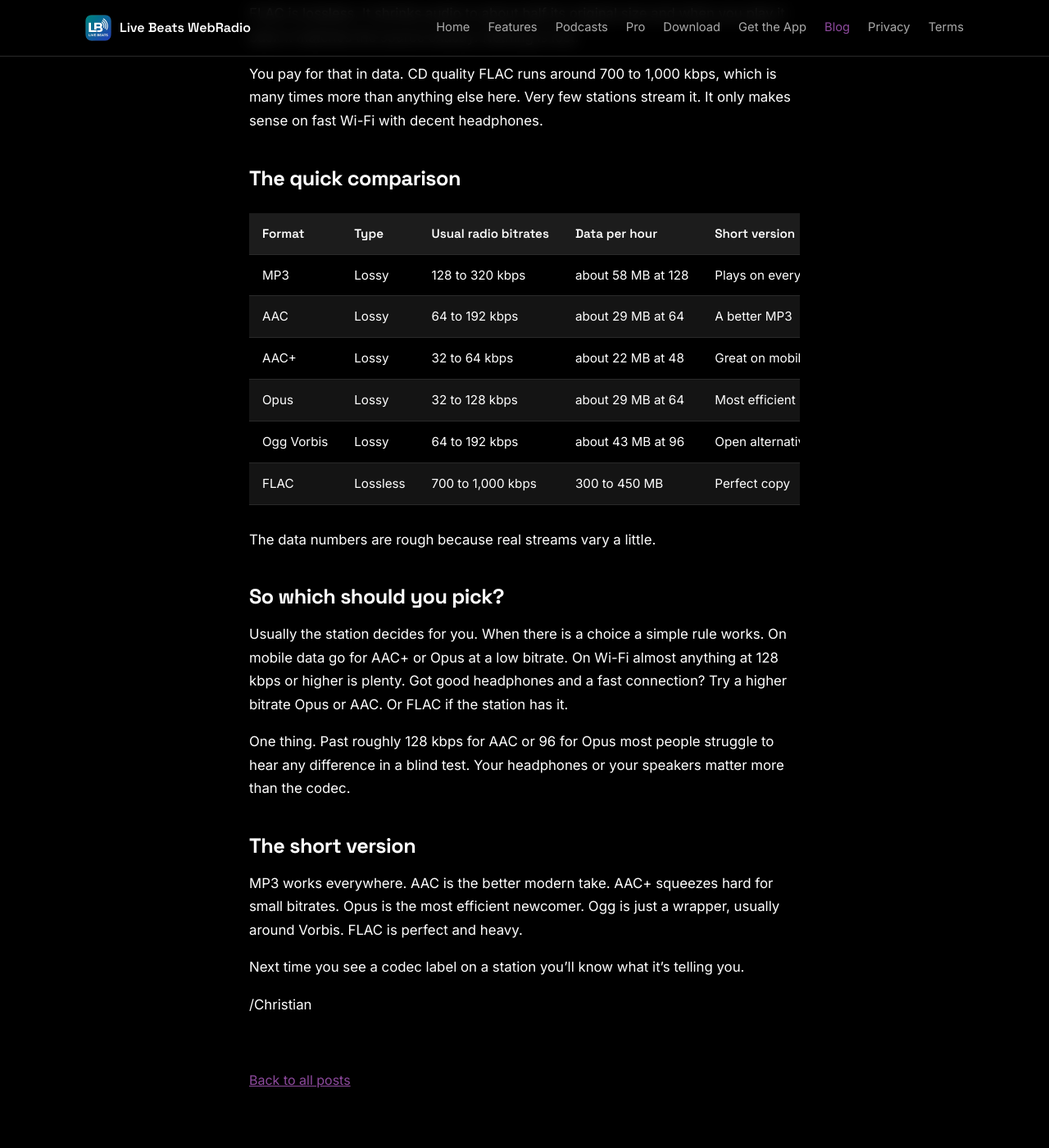
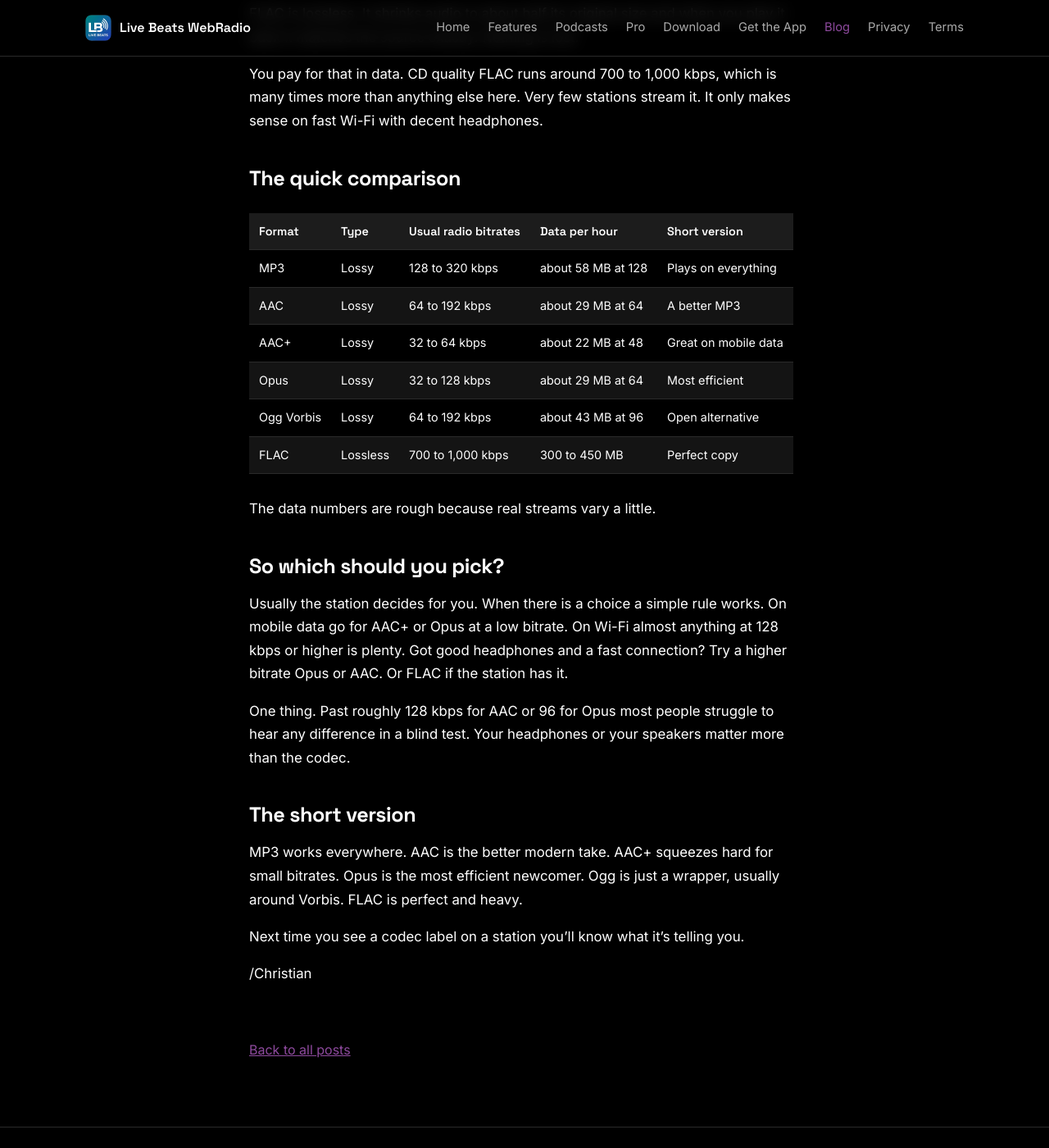
Before and after one commit to LBWebRadio/lbwebradio.github.io, a Jekyll site: the page built from _posts/2026-10-02-aac-aac-opus-mp3-what-are-they.md, in a window 1280 px wide and 1400 px high, scrolled down 2513 px. Shown: the whole window at 82% size. Built offline with Jekyll 4.4.1, drawn with Linux system fonts in a browser that asks for light colours.

Commit message:
Refine table and heading styles in post body
Adjusted table styles in post body for better readability.

```diff
--- a/assets/blog.css
+++ b/assets/blog.css
@@ -84,7 +84,7 @@ footer .wrap{max-width:1120px}
 
 /* ---------- POST TABLES + HEADINGS ---------- */
 .post-body h2{margin:40px 0 12px}
-.post-body table{display:block;width:100%;overflow-x:auto;border-collapse:collapse;margin:28px 0;font-size:.95rem}
-.post-body th,.post-body td{padding:12px 16px;text-align:left;border-bottom:1px solid var(--border);white-space:nowrap}
+.post-body table{display:block;width:100%;overflow-x:auto;border-collapse:collapse;margin:28px 0;font-size:.9rem;scrollbar-width:thin;scrollbar-color:var(--border) transparent}
+.post-body th,.post-body td{padding:10px 12px;text-align:left;vertical-align:top;border-bottom:1px solid var(--border)}
 .post-body th{background:var(--surface-2);font-family:'Space Grotesk',sans-serif;font-weight:600}
 .post-body tbody tr:nth-child(even){background:var(--surface)}
```
